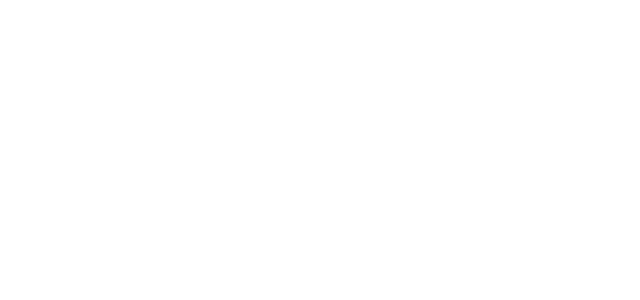
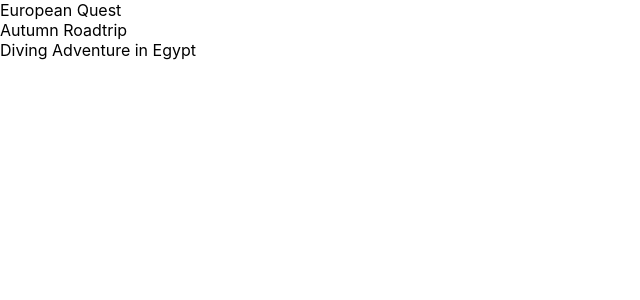
Before and after one commit to aaronsweeneyweb/chooose-test, a React (Create React App) app: page / in a window 1280 px wide. Shown: the top 300 px of the page, without its empty margins (0-640 px from the left). Built offline with nearby package versions, Linux system fonts and the light colour scheme; data requests are answered from the project's data file.

Commit message:
Successfully fetching mock data & rendering results to the page

```diff
--- a/src/App.tsx
+++ b/src/App.tsx
@@ -1,8 +1,9 @@
+import Home from "./components/Home";
 
 function App() {
   return (
     <div>
-
+      <Home />
     </div>
   );
 }
--- /dev/null
+++ b/src/components/Home.tsx
@@ -0,0 +1,25 @@
+import { useState, useEffect } from 'react';
+import axios from 'axios';
+import { TripItemProps } from '../types';
+
+const Home = () => {
+  const [ data, setData ] = useState<TripItemProps[]>([]);
+
+  useEffect(() => {
+    const fetchData = async () => {
+      const result = await axios('http://localhost:3001/trips');
+      setData(result.data);
+    };
+    fetchData();
+  }, []);
+
+  return (
+    <div>
+      {data.map(item => (
+        <div key={item.id}>{item.title}</div>
+      ))}
+    </div>
+  )
+}
+
+export default Home
--- /dev/null
+++ b/src/types.ts
@@ -0,0 +1,10 @@
+export type TripItemProps = {
+  id: number;
+  title: string;
+  countries: number;
+  days: number;
+  emissionsValue: number;
+  emissionsUnit: "kg" | "t";
+  rating: number;
+  imageUrl: string;
+}
--- /dev/null
+++ b/trips.json
@@ -0,0 +1,34 @@
+{
+  "trips": [
+    {
+      "id": 1,
+      "title": "European Quest",
+      "countries": 8,
+      "days": 21,
+      "emissionsValue": 100,
+      "emissionsUnit": "kg",
+      "rating": 4.5,
+      "imageUrl": "https://images.unsplash.com/photo-1611522135886-a632d94ff6ae?ixlib=rb-4.0.3&ixid=M3wxMjA3fDB8MHxwaG90by1wYWdlfHx8fGVufDB8fHx8fA%3D%3D&auto=format&fit=crop&w=1770&q=80"
+    },
+    {
+      "id": 2,
+      "title": "Autumn Roadtrip",
+      "countries": 1,
+      "days": 14,
+      "emissionsValue": 4,
+      "emissionsUnit": "t",
+      "rating": 4.9,
+      "imageUrl": "https://images.unsplash.com/photo-1476820865390-c52aeebb9891?ixlib=rb-4.0.3&ixid=M3wxMjA3fDB8MHxwaG90by1wYWdlfHx8fGVufDB8fHx8fA%3D%3D&auto=format&fit=crop&w=1770&q=80"
+    },
+    {
+      "id": 3,
+      "title": "Diving Adventure in Egypt",
+      "countries": 1,
+      "days": 5,
+      "emissionsValue": 80,
+      "emissionsUnit": "kg",
+      "rating": 3.1,
+      "imageUrl": "https://images.unsplash.com/photo-1533713692156-f70938dc0d54?ixlib=rb-4.0.3&ixid=M3wxMjA3fDB8MHxwaG90by1wYWdlfHx8fGVufDB8fHx8fA%3D%3D&auto=format&fit=crop&w=1674&q=80"
+    }
+  ]
+}
```
Also changed, not shown: package.json (+7 -1 lines), 1 other file (tests, documents, lock files or other folders).
